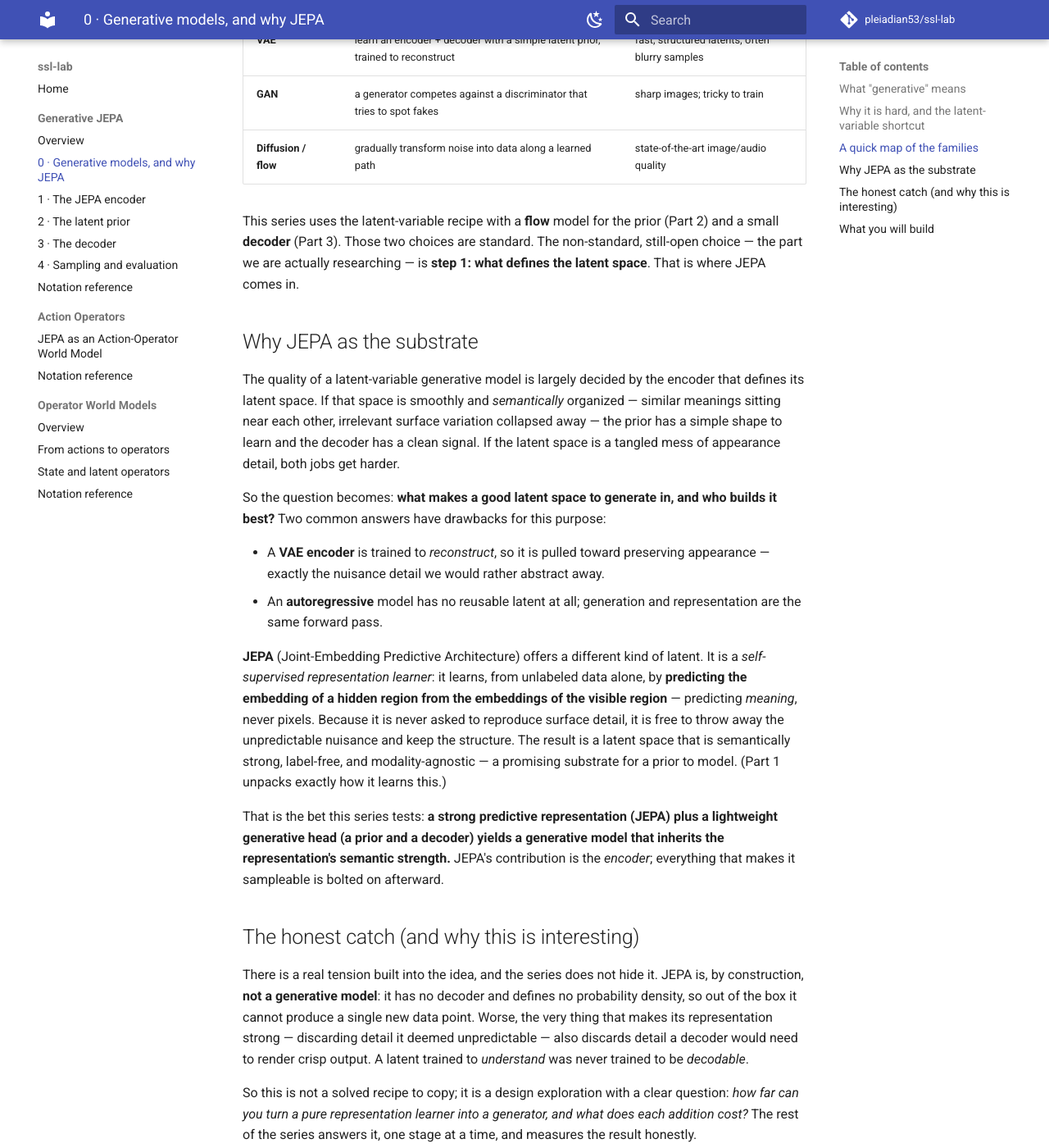
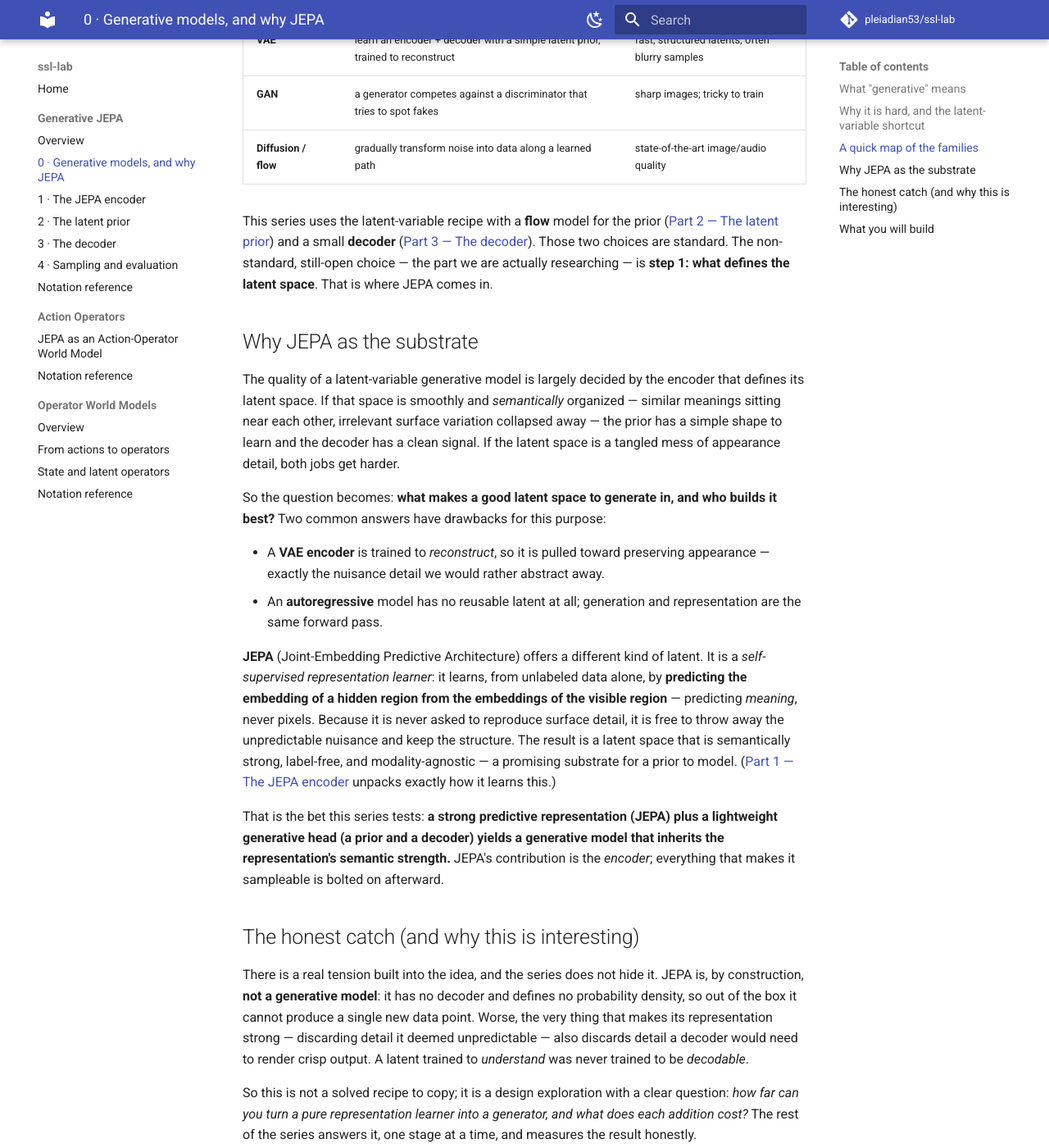
Before and after one commit to pleiadian53/ssl-lab, an MkDocs documentation site: the page built from docs/generative_jepa/00-generative-models-and-why-jepa.md, in a window 1280 px wide and 1400 px high, scrolled down 1753 px. Shown: the whole window at 82% size. Built offline with MkDocs 1.6.1 and Material for MkDocs 9.7.7, drawn with Linux system fonts in a browser that asks for light colours; comment, search, counter and statistics services are not loaded; some of the changed text lies outside the part shown.

Commit message:
docs: name + link the Part references in Part 0
Replace bare "Part 1/2/3" mentions with named links to the chapters
(e.g. "Part 1 — The JEPA encoder"), so readers don't have to hunt for
which document is meant.

```diff
--- a/docs/generative_jepa/00-generative-models-and-why-jepa.md
+++ b/docs/generative_jepa/00-generative-models-and-why-jepa.md
@@ -2,7 +2,7 @@
 
 *The gentle starting point. No prior familiarity with JEPA or generative modeling assumed.*
 
-This series builds a generative model on top of a JEPA encoder. Before any of that makes sense, two questions deserve plain answers: **what is a generative model**, and **why would you build one on JEPA** rather than on something more obviously suited to generation? This chapter answers both from the ground up. If you already think in terms of latent-variable generative models and JEPA representations, skip to [Part 1](01-the-jepa-encoder.md).
+This series builds a generative model on top of a JEPA encoder. Before any of that makes sense, two questions deserve plain answers: **what is a generative model**, and **why would you build one on JEPA** rather than on something more obviously suited to generation? This chapter answers both from the ground up. If you already think in terms of latent-variable generative models and JEPA representations, skip to [Part 1 — The JEPA encoder](01-the-jepa-encoder.md).
 
 ## What "generative" means
 
@@ -41,7 +41,7 @@ It helps to place the pieces against the broader landscape. Generative models di
 | **GAN** | a generator competes against a discriminator that tries to spot fakes | sharp images; tricky to train |
 | **Diffusion / flow** | gradually transform noise into data along a learned path | state-of-the-art image/audio quality |
 
-This series uses the latent-variable recipe with a **flow** model for the prior (Part 2) and a small **decoder** (Part 3). Those two choices are standard. The non-standard, still-open choice — the part we are actually researching — is **step 1: what defines the latent space**. That is where JEPA comes in.
+This series uses the latent-variable recipe with a **flow** model for the prior ([Part 2 — The latent prior](02-the-latent-prior.md)) and a small **decoder** ([Part 3 — The decoder](03-the-decoder.md)). Those two choices are standard. The non-standard, still-open choice — the part we are actually researching — is **step 1: what defines the latent space**. That is where JEPA comes in.
 
 ## Why JEPA as the substrate
 
@@ -52,7 +52,7 @@ So the question becomes: **what makes a good latent space to generate in, and wh
 - A **VAE encoder** is trained to *reconstruct*, so it is pulled toward preserving appearance — exactly the nuisance detail we would rather abstract away.
 - An **autoregressive** model has no reusable latent at all; generation and representation are the same forward pass.
 
-**JEPA** (Joint-Embedding Predictive Architecture) offers a different kind of latent. It is a *self-supervised representation learner*: it learns, from unlabeled data alone, by **predicting the embedding of a hidden region from the embeddings of the visible region** — predicting *meaning*, never pixels. Because it is never asked to reproduce surface detail, it is free to throw away the unpredictable nuisance and keep the structure. The result is a latent space that is semantically strong, label-free, and modality-agnostic — a promising substrate for a prior to model. (Part 1 unpacks exactly how it learns this.)
+**JEPA** (Joint-Embedding Predictive Architecture) offers a different kind of latent. It is a *self-supervised representation learner*: it learns, from unlabeled data alone, by **predicting the embedding of a hidden region from the embeddings of the visible region** — predicting *meaning*, never pixels. Because it is never asked to reproduce surface detail, it is free to throw away the unpredictable nuisance and keep the structure. The result is a latent space that is semantically strong, label-free, and modality-agnostic — a promising substrate for a prior to model. ([Part 1 — The JEPA encoder](01-the-jepa-encoder.md) unpacks exactly how it learns this.)
 
 That is the bet this series tests: **a strong predictive representation (JEPA) plus a lightweight generative head (a prior and a decoder) yields a generative model that inherits the representation's semantic strength.** JEPA's contribution is the *encoder*; everything that makes it sampleable is bolted on afterward.
 
```
